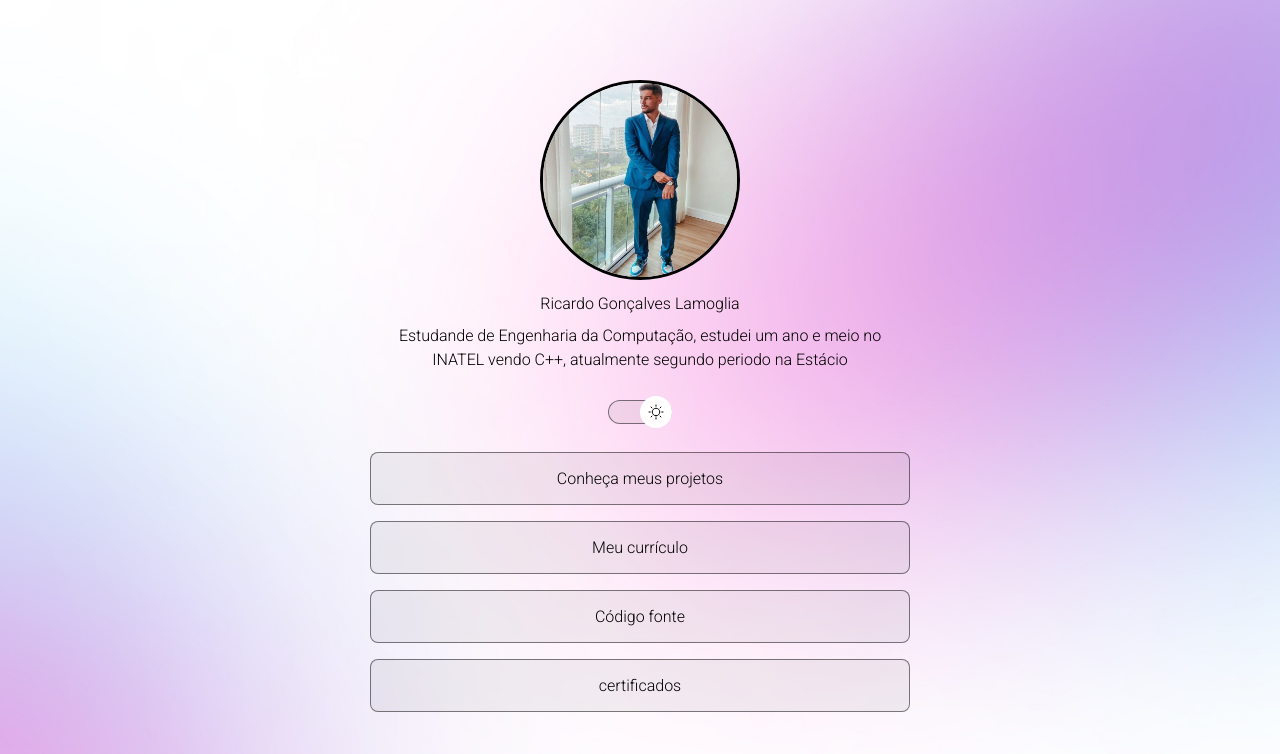
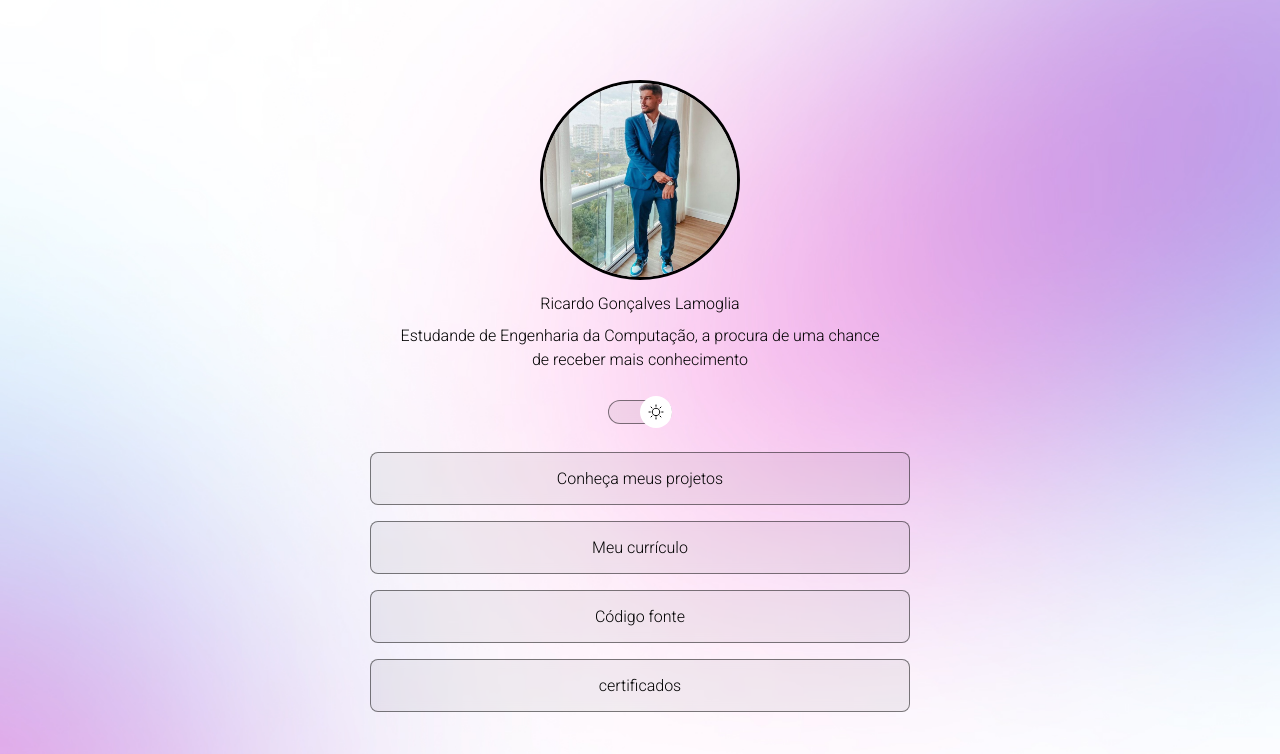
Before and after one commit to RicardoLamoglia/Projeto1, a plain HTML site: page index.html in a window 1280 px wide. Shown: the top 754 px of the page. Drawn offline with nearby package versions, Linux system fonts and the light colour scheme.

Commit message:
Atualizações

```diff
--- a/index.html
+++ b/index.html
@@ -26,8 +26,7 @@
           Ricardo Gonçalves Lamoglia
         </p>
         <p style="font-family: 'Roboto'" id="descricao">
-          Estudande de Engenharia da Computação, estudei um ano e meio no INATEL
-          vendo C++, atualmente segundo periodo na Estácio
+          Estudande de Engenharia da Computação, a procura de uma chance de receber mais conhecimento
         </p>
       </div>
 
```
